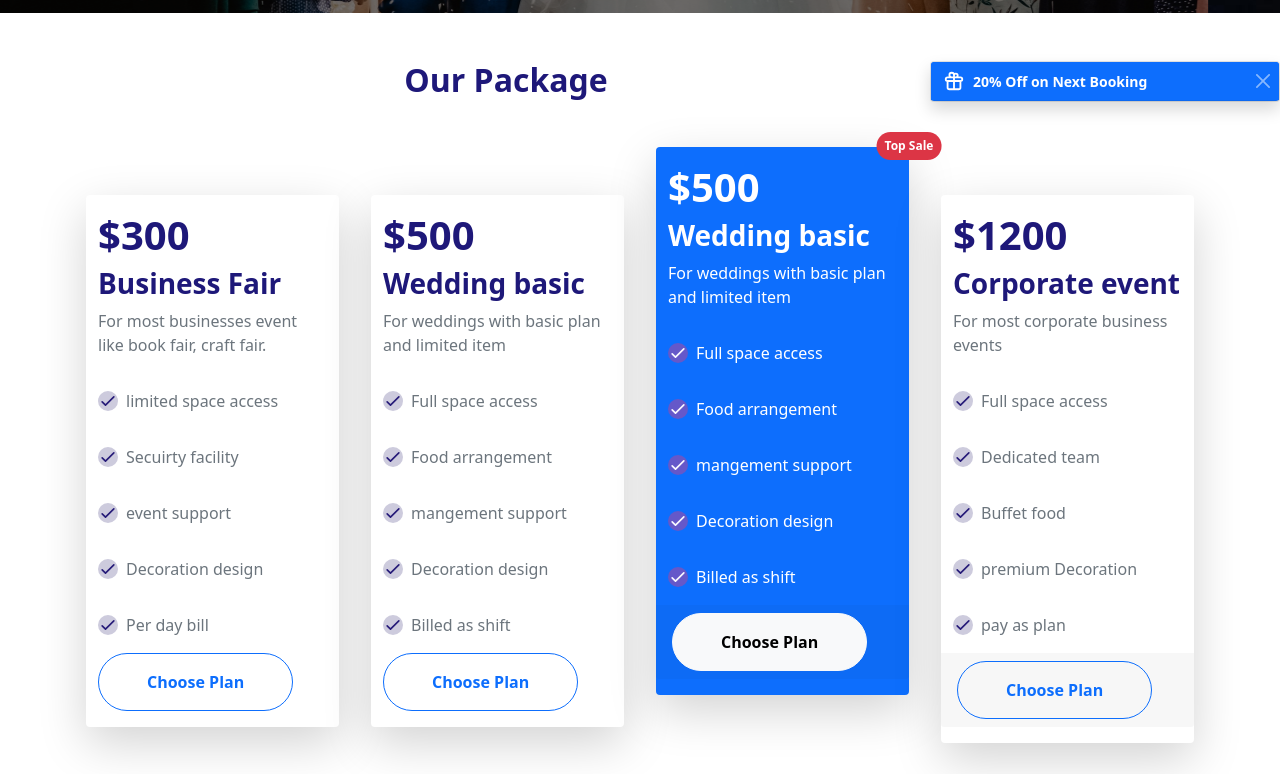
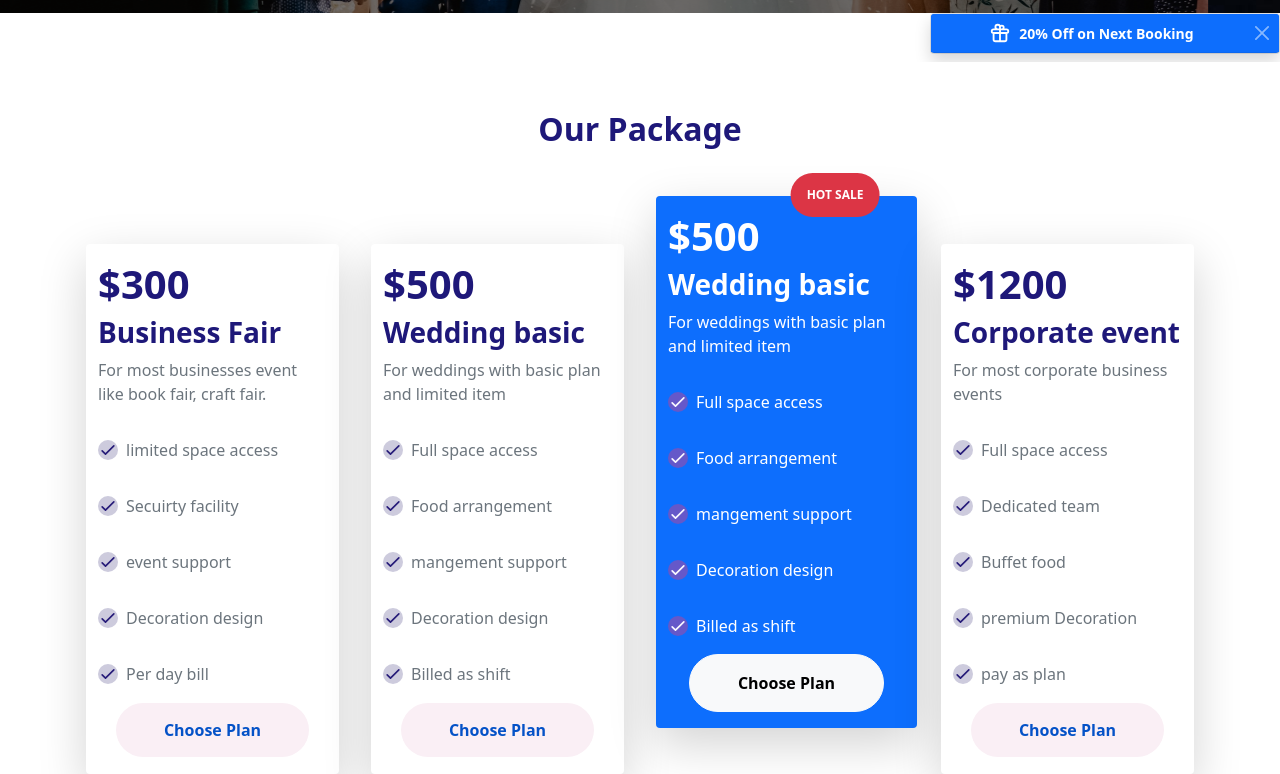
Before and after one commit to bulbul-rasel/shadhighar-convension-center, a plain HTML site: page index.html in a window 1280 px wide. Shown: the part 619-1393 px from the top of the page. Drawn offline with nearby package versions, Linux system fonts and the light colour scheme.

Commit message:
scrollbar hide, badges align, button color

```diff
--- a/index.html
+++ b/index.html
@@ -105,10 +105,10 @@
 
     <Main>
         <!-- Toast section  -->
-        <section style="float:right;">
-            <div class="toast bg-primary text-white  show ">
+        <section class="overflow-hidden">
+            <div class="toast bg-primary text-white  show mb-2 " style="float:right;">
                 <div class="toast-header bg-primary text-white ">
-                    <svg xmlns="http://www.w3.org/2000/svg" class="h-6 w-6 pe-2" width="30px" fill="none"
+                    <svg xmlns="http://www.w3.org/2000/svg" class="h-5 w-5 pe-2 ms-auto" width="30px" fill="none"
                         viewBox="0 0 24 24" stroke="currentColor">
                         <path stroke-linecap="round" stroke-linejoin="round" stroke-width="2"
                             d="M12 8v13m0-13V6a2 2 0 112 2h-2zm0 0V5.5A2.5 2.5 0 109.5 8H12zm-7 4h14M5 12a2 2 0 110-4h14a2 2 0 110 4M5 12v7a2 2 0 002 2h10a2 2 0 002-2v-7" />
@@ -170,8 +170,8 @@
                             </svg>
                             <p class="pt-3 ps-2 text-muted">Per day bill</p>
                         </div>
-                        <div class=" border-0">
-                            <a class="btn btn-outline-primary rounded-pill py-3 px-5 fw-bold plan-btn" href=""> Choose
+                        <div class="text-center  border-0 my-3">
+                            <a class="rounded-pill py-3 px-5 fw-bold plan-btn" href=""> Choose
                                 Plan</a>
                         </div>
                     </div>
@@ -222,14 +222,14 @@
                             </svg>
                             <p class="pt-3 ps-2 text-muted">Billed as shift</p>
                         </div>
-                        <div class=" border-0">
-                            <a class="btn btn-outline-primary rounded-pill py-3 px-5 fw-bold plan-btn" href=""> Choose
+                        <div class="text-center  border-0 my-3">
+                            <a class="rounded-pill py-3 px-5 fw-bold plan-btn" href=""> Choose
                                 Plan</a>
                         </div>
                     </div>
                 </div>
                 <div class="col ">
-                    <div class="row card h-120 mb-5 border-0 bg-primary rounded-5 shadow-lg  mx-1  py-3">
+                    <div class="row card h-120 w-100 mb-5 border-0 bg-primary rounded-5 shadow-lg  mx-1  py-3">
 
                         <h1 class="text-white fw-bold">$500</h1>
                         <h3 class="text-white fw-bold">Wedding basic</h3>
@@ -275,12 +275,12 @@
                             </svg>
                             <p class="pt-3 ps-2 text-white">Billed as shift</p>
                         </div>
-                        <div class="card-footer border-0">
+                        <div class="text-center border-0">
                             <a class="btn btn-light rounded-pill py-3 px-5 fw-bold plan-btn" href=""> Choose
                                 Plan
                                 <span
-                                    class="position-absolute top-2 start-100 translate-middle badge rounded-pill bg-danger p-2">
-                                    Top Sale
+                                    class="position-absolute top-1 start-90 translate-middle badge rounded-pill bg-danger p-3">
+                                    HOT SALE
                                     <span class="visually-hidden">unread messages</span>
                                 </span></a>
                         </div>
@@ -332,8 +332,8 @@
                             </svg>
                             <p class="pt-3 ps-2 text-muted">pay as plan</p>
                         </div>
-                        <div class="card-footer border-0">
-                            <a class="btn btn-outline-primary rounded-pill py-3 px-5 fw-bold plan-btn" href=""> Choose
+                        <div class="text-center  border-0 my-3">
+                            <a class="rounded-pill py-3 px-5 fw-bold plan-btn" href=""> Choose
                                 Plan</a>
                         </div>
                     </div>
@@ -426,9 +426,9 @@
     </Main>
 
     <!-- Footer section  -->
-    <footer class="foot w-100 mt-5 overflow-hidden">
-        <div>
-            <div class="row  d-flex align-items-center flex-column-reverse flex-md-row py-5">
+    <footer class="foot mt-5 overflow-hidden">
+        <div class=" ">
+            <div class="row w-100 d-flex align-items-center flex-column-reverse flex-md-row py-5">
                 <div class=" text-white col-lg-6 col-md-6 col-sm-12 col-12  text-center ">
                     <p> &copy; 2020 bike. All rights reserved</p>
                 </div>
--- a/style.css
+++ b/style.css
@@ -2,7 +2,9 @@
 body{
     font-family: 'Poppins', sans-serif;
     overflow-x: hidden;
+    width: 100%;
 }
+
 .main-color{
     color: #1e1879;
 }
@@ -17,10 +19,12 @@ body{
     background-color: #6558c9;
 }
 .plan-btn{
-    color: #3F87F5;
-    background-color: #96246c;;
+    color: #0452c7;
+    background-color: #faeff5;
+    text-decoration: none;
 }
+
 .foot{
     background-color: #0B0D17;
-    /* height: 240px; */
+    width: 100%;
 }
```
